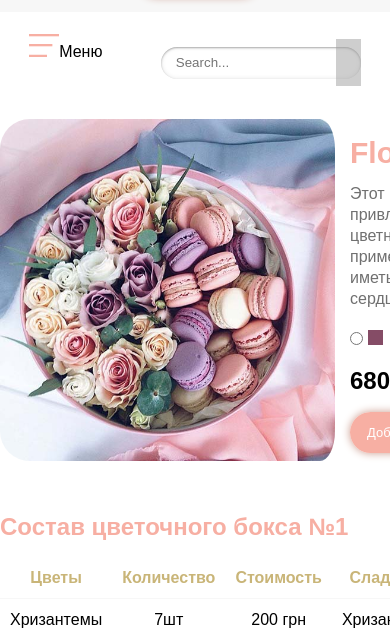
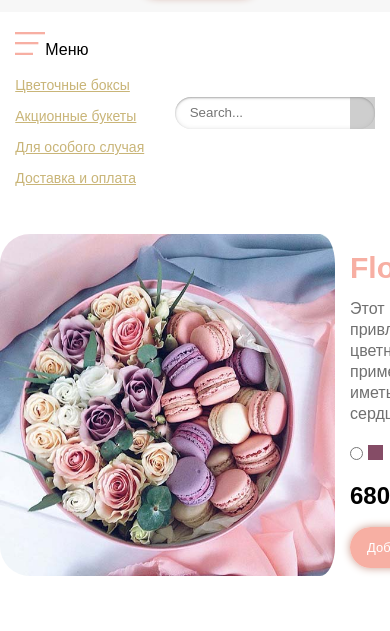
Before and after one commit to Tania-frontend/LemonschoolDZ10, a plain HTML site: page index.html in a window 390 px wide. Both pictures are taken after a click on the label "Меню". Shown: the part 150-781 px from the top of the page. Drawn offline with nearby package versions, Linux system fonts and the light colour scheme; grey boxes are pictures that could not be loaded.

Commit message:
update files

```diff
--- a/css/style.css
+++ b/css/style.css
@@ -352,7 +352,6 @@ img.menu-icon-img{
 
 .nav-header label.toggle-menu{
 	display: none;
-	padding: 0px 0px 15px;
 	cursor: pointer;
 }
 
@@ -421,8 +420,8 @@ iframe.maps{
 	text-decoration: underline;
 }
 ul.menu{
-	padding-top: 45px;
 	display: none;
+	padding-top: 10px;
 }
 ul.menu li{
 	padding: 5px 0;
@@ -436,9 +435,13 @@ input.toggle-menu:checked + ul.menu{
 .search-menu {
 		justify-content: space-around !important;
 	}
-
+	.search{
+		padding-top: 0 !important;
+	}
+.search .submit {
+    top: 0px !important;
 }
-
+}
 @media (max-width: 720px){
 	.search-menu {
 		align-items: center;
--- a/index.html
+++ b/index.html
@@ -34,8 +34,8 @@
 		<div class="container">
 			<div class="search-menu">
 			<nav class="nav-header">
+				<label for="menu-icon" class="toggle-menu"><img class="menu-icon-img" src="img/menu.png" alt="">Меню</label>
 				<input type="checkbox" name="toggle" id="menu-icon" class="toggle-menu">
-				<label for="menu-icon" class="toggle-menu"><img class="menu-icon-img" src="img/menu.png" alt="">Меню</label>
 				<ul class="menu">
 					<li><a href="#">Цветочные боксы</a></li>
 					<li><a href="#">Акционные букеты</a></li>
```
